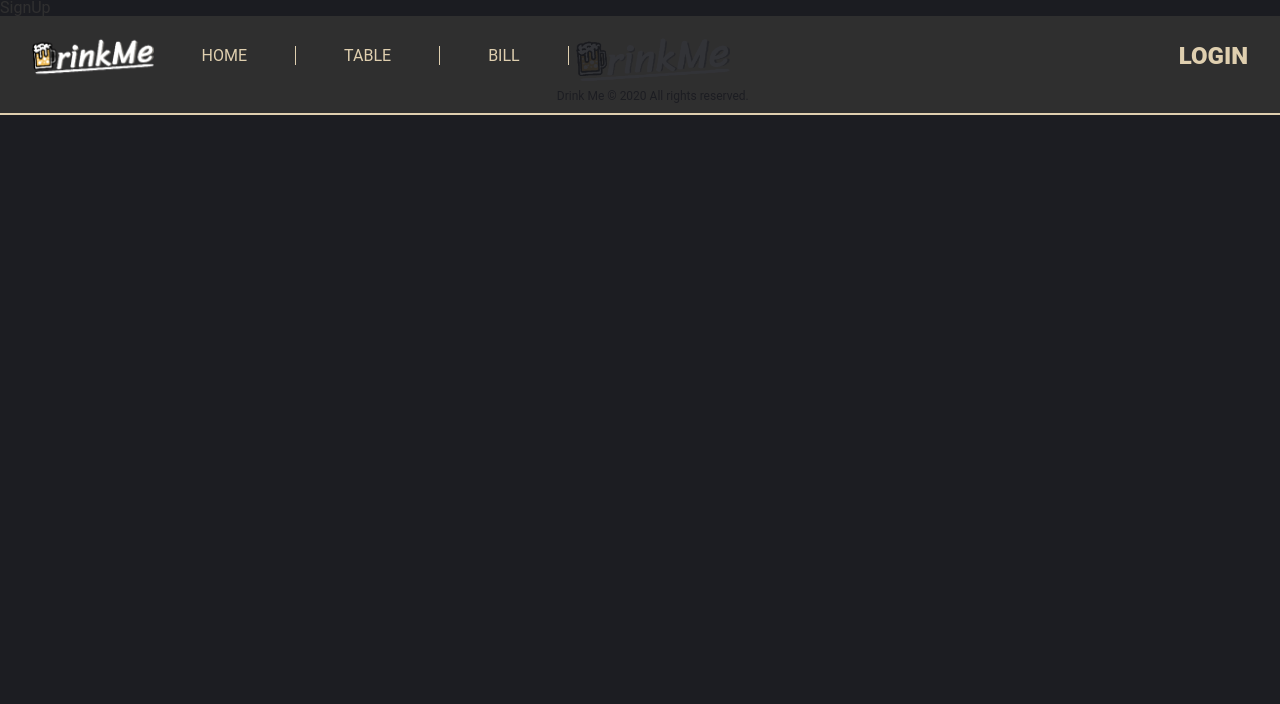
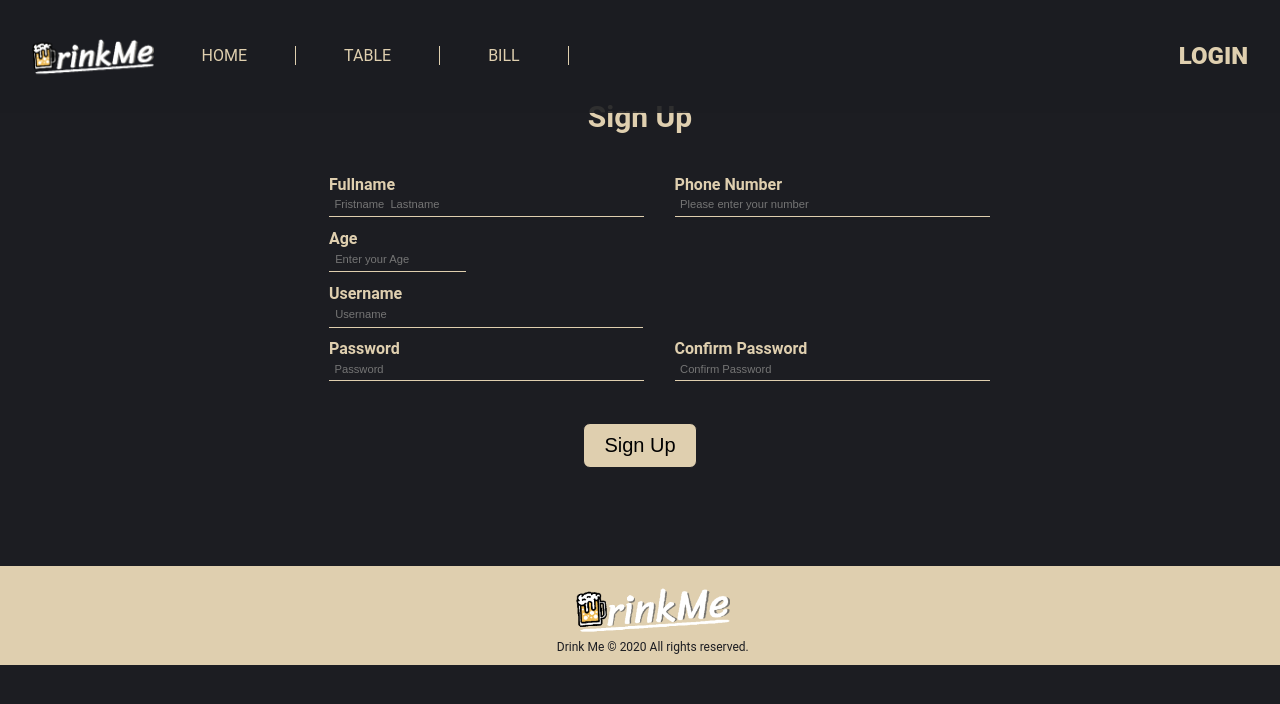
Before and after one commit to sahatsawat1/Drink-Me-react, a React (Create React App) app: page /signup in a window 1280 px wide. Shown: the top 704 px of the page. Built offline with nearby package versions, Linux system fonts and the light colour scheme.

Commit message:
Create SignUp.js Pages

```diff
--- a/src/pages/SignUp.js
+++ b/src/pages/SignUp.js
@@ -1,6 +1,48 @@
 import React from 'react'
+import styled from 'styled-components'
+import FormCard from '../components/FormCard/index'
+import Footer from '../components/Footer'
+import Button from '../components/Button'
+
+
+const Wrapper = styled.div`
+  padding: 5% 5%;
+`
+
+const Hand = styled.div`
+  margin: 0 30%;
+  display: flex;
+  justify-content: center;
+  align-items: center;
+  padding: 15px;
+  p{
+    font-size: 40px;
+    font-weight: 900;
+  }
+`
+const Content = styled.div`
+  padding: 2% 13%;
+  p{
+    font-size: 30px;
+    font-weight: 700;
+  }
+`
+
 
 function SignUp () {
-  return <div>SignUp</div>
+  return (
+    <>
+      <Wrapper>
+        <Content>
+        <Hand>
+          <p>Sign Up</p>
+        </Hand>
+        </Content>
+        <FormCard />
+        <Button />
+      </Wrapper>
+
+    </>
+  )
 }
 export default SignUp
```
